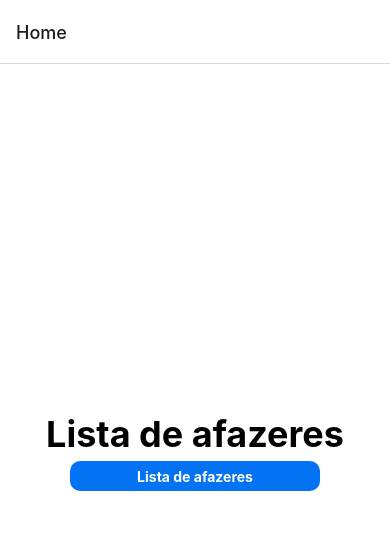
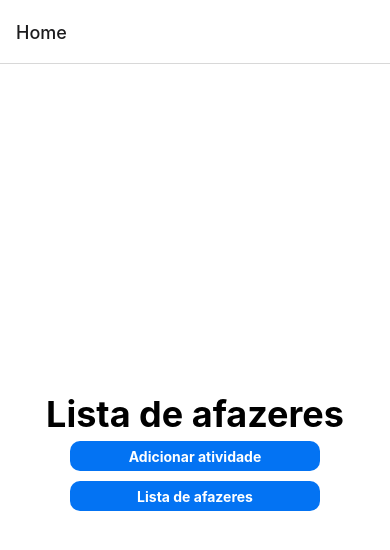
Before and after one commit to Sharkovisky/to-do-list, a React Native app in the folder to-do-list/: screen /Home in a window 390 px wide. Shown: the top 550 px of the page. Built offline with nearby package versions, Linux system fonts and the light colour scheme; what expo-sqlite would draw is missing.

Commit message:
Consertar erros da Lista de Atividades

```diff
--- a/to-do-list/Home.js
+++ b/to-do-list/Home.js
@@ -3,7 +3,8 @@ import { StyleSheet, View, TouchableHighlight, Text } from 'react-native';
 import { NavigationContainer } from '@react-navigation/native';
 import { createNativeStackNavigator } from '@react-navigation/native-stack';
 import NovaAtividade from './NovaAtividade.js';
-import { throws } from 'assert';
+import VerAtividades from './VerAtividades.js';
+
 
 const Stack = createNativeStackNavigator();
 
@@ -15,6 +16,12 @@ class HomeComponent extends Component{
                 <TouchableHighlight
                     style={[styles.btn, styles.columnContainer]}
                     onPress={() => this.props.navigation.navigate('NovaAtividade')}
+                >
+                    <Text style={styles.btnText}>Adicionar atividade</Text>
+                </TouchableHighlight>
+                <TouchableHighlight
+                    style={[styles.btn, styles.columnContainer]}
+                    onPress={() => this.props.navigation.navigate('VerAtividades')}
                 >
                     <Text style={styles.btnText}>Lista de afazeres</Text>
                 </TouchableHighlight>
@@ -31,6 +38,7 @@ class Home extends Component {
                 <Stack.Navigator>
                     <Stack.Screen name="Home" component={HomeComponent}/>
                     <Stack.Screen name="NovaAtividade" component={NovaAtividade}/>
+                    <Stack.Screen name="VerAtividades" component={VerAtividades}/>
                 </Stack.Navigator>
             </NavigationContainer>
         )
--- /dev/null
+++ b/to-do-list/VerAtividades.js
@@ -0,0 +1,207 @@
+import React, { Component } from 'react';
+import { StyleSheet } from 'react-native';
+import { View, TouchableHighlight, Text, FlatList } from 'react-native';
+import Icon from 'react-native-vector-icons/MaterialCommunityIcons';
+import * as SQLite from 'expo-sqlite';
+import { Dimensions } from 'react-native';
+import { Platform } from 'react-native';
+
+const db = SQLite.openDatabase('todolist.db');
+const windowWidth = Dimensions.get('window').width;
+const windowHeight = Dimensions.get('window').height;
+
+class AtividadeComponent extends Component {
+    onPressCallback = () => {
+        console.log('Pressing atividade');
+        let name, local, descricao, my_key;
+        name = this.props.name;
+        local = this.props.local;
+        descricao = this.props.descricao;
+        my_key = this.props.my_key;
+        console.log("PROPS NO CALLBACK")
+        console.log(this.props);
+
+        this.props.navigation.navigate('Contact details', {
+            name: name,
+            local: local,
+            descricao: descricao,
+            my_key: my_key,
+        });
+    }
+
+    render(){
+        return(
+            <TouchableHighlight
+                underlayColor="#DDD"
+                onPress={this.onPressCallback}
+            >
+            <>
+            <View style={styles.rowContainer}>
+                <View style={styles.itemColumn}>
+                    <Text style={styles.txtName}>{this.props.name}</Text>
+                    <Text style={styles.txtPhone}>{this.props.local}</Text>
+                </View>
+                <Icon name="subdirectory-arrow-right" size={20} color="gray" ></Icon>
+            </View>
+            <View
+                style={{
+                    borderBottomColor: 'lightgray',
+                    borderBottomWidth: 1,
+                    //width: "95vw",
+                    marginTop: 5,
+                    marginLeft: "auto",
+                    marginRight: "auto",
+                }}
+            />
+            </>
+            </TouchableHighlight>
+        )
+    }
+}
+
+class VerAtividades extends Component {
+    state = {
+        data: [],
+    }
+
+    componentDidMount(){
+        console.log("THIS.PROPS.NAVIGATONS "+this.props.navigation);
+        this.props.navigation.addListener('didFocus', () => {
+            console.log("TA EM FOCO $$$$$$$$$")
+        });
+
+        db.transaction(tx => {
+            let query = `SELECT * FROM atividades;`;
+            console.log(query);
+            tx.executeSql(q, [], (t, results)=>{
+                if (Platform.OS === 'android'){
+                    this.setState({ data: results.rows._array });
+                } else {
+                    this.setState({ data: results.rows });
+                }
+            }, (t, error) => {
+                console.log("Erro ao buscar as atividades");
+                console.log(error);
+            });
+        });
+    }
+
+    renderAtividadeItem = ({ item }) => {
+        if (item) {
+            return (
+                <AtividadeComponent
+                    name={item.nome}
+                    local={item.local}
+                    descricao={item.descricao}
+                    my_key={item.id}
+                    navigation={this.props.navigation}
+                />
+            )
+        }
+    }
+
+    renderSeparator = () => {
+        <View
+            style={{
+                backgroundColor: 'black',
+                height: 0.5,
+            }}
+        />
+    };
+
+    renderEmptyWarning = () => {
+        <Text>Sem atividades adicionadas.</Text>
+    }
+
+    buttonPressed = () => {
+        //this.props.navigation.navigate('Add Contact', { })
+    }
+
+    render(){
+        return(
+            <View style={[styles.column, { scrollEnabled: true }]}>
+                <Text style={styles.title}>Atividades</Text>
+                <FlatList
+                    contentContainerStyle={styles.contentContainerStyle}
+                    style={[styles.list]}
+                    data={this.state.data}
+                    renderItem={this.renderAtividadeItem}
+                    ItemSeparatorComponent={this.renderSeparator}
+                    ListEmptyComponent={this.renderEmptyWarning}
+                    extraData={this.state}
+                />
+                <TouchableHighlight
+                    style={[styles.btn, styles.columnContainer]}
+                    onPress={this.buttonPressed}
+                >
+                    <Text style={styles.btnText}>Adicionar</Text>
+                </TouchableHighlight>
+            </View>
+        );
+    }
+}
+
+const styles = StyleSheet.create({
+    container: {
+        display: 'flex',
+        marginTop: windowHeight / 100,
+        marginBottom: windowHeight / 100,
+        marginLeft: windowWidth / 100,
+        marginRight: windowHeight / 100,
+        alignContent: 'center',
+        flexDirection: 'row',
+    },
+    list: {
+        width: windowWidth * .8,
+    },
+    columnContainer: {
+        display: "flex",
+        justifyContent: "center",
+        alignContent: "center",
+        alignItems: "center",
+        flexDirection: "column",
+    },
+    itemColumn: {
+        display: "flex",
+        justifyContent: "flex-start"
+    },
+    column: {
+        display: "flex",
+        flex: 1,
+        justifyContent: "center",
+        flexDirection: 'column',
+        alignItems: 'center',
+        backgroundColor: 'white',
+    },
+    rowContainer: {
+        display: "flex",
+        justifyContent: "space-between",
+        alignItems: "center",
+        flexDirection: "row",
+        marginTop: 5,
+    },
+    txtName: {
+        fontWeight: "bold",
+    },
+    txtPhone: {
+        color: 'gray',
+    },
+    title: {
+        fontWeight: 'bold',
+        fontSize: 0.03 * windowHeight,
+        marginBottom: 0.02 * windowHeight
+    },
+    btn: {
+        borderRadius: 10,
+        backgroundColor: '#0373F3',
+        width: 250,
+        height: 30,
+        margin: 5
+    },
+    btnText: {
+        color: "white",
+        fontWeight: 'bold',
+    },
+});
+
+export default VerAtividades;
```
